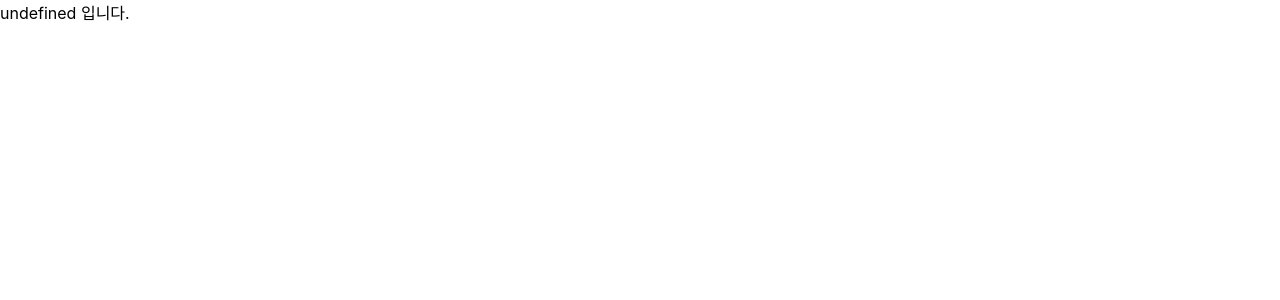
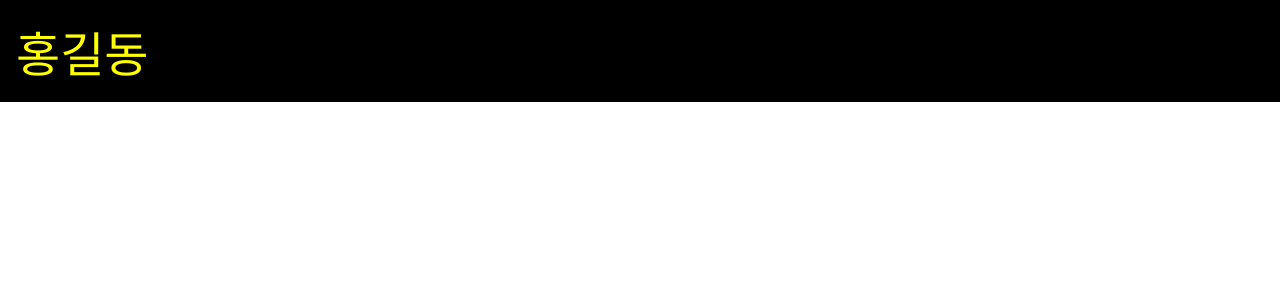
Before and after one commit to QQWaseokE/SK_Shieldus_Rookies_1st, a React (Create React App) app in the folder frontend/react/my-app/: page / in a window 1280 px wide. Shown: the top 300 px of the page. Built offline with nearby package versions, Linux system fonts and the light colour scheme.

Commit message:
인라인 스타일
6/28(금)

```diff
--- a/frontend/react/my-app/src/App.js
+++ b/frontend/react/my-app/src/App.js
@@ -2,16 +2,13 @@ import logo from './logo.svg';
 import './App.css';
 // import { Fragment } from 'react';
 
-function Name() {
-  const name = undefined;
-
-  return name || 'undefined 입니다.';
-}
-
 function App() {
+  const name = '홍길동';
   return (
     <>
-      <Name />
+      <div style={{backgroundColor: 'black', color: 'yellow', fontSize: 48, padding: '16px'}}>
+        {name}
+      </div>
     </>
   );
 }
```
